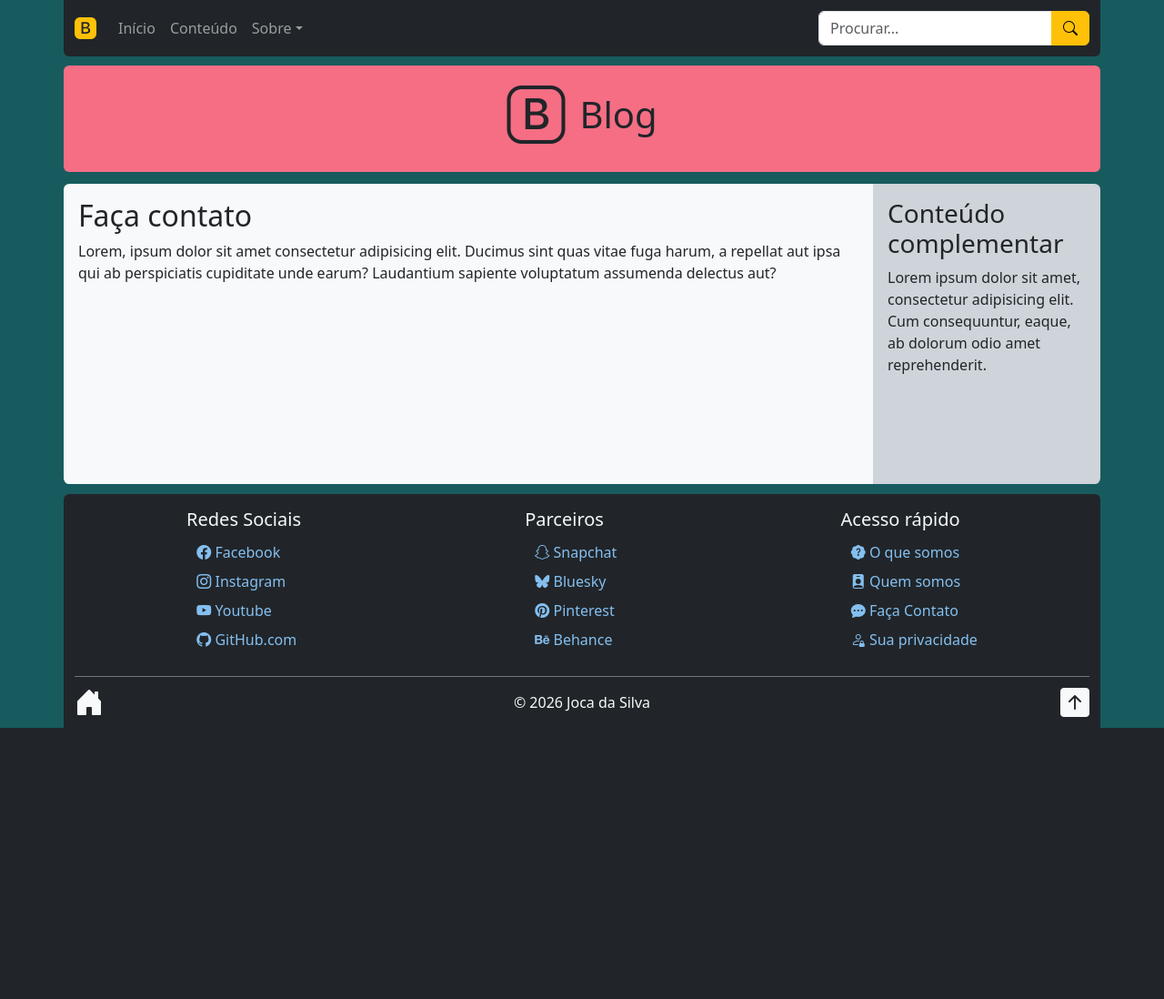
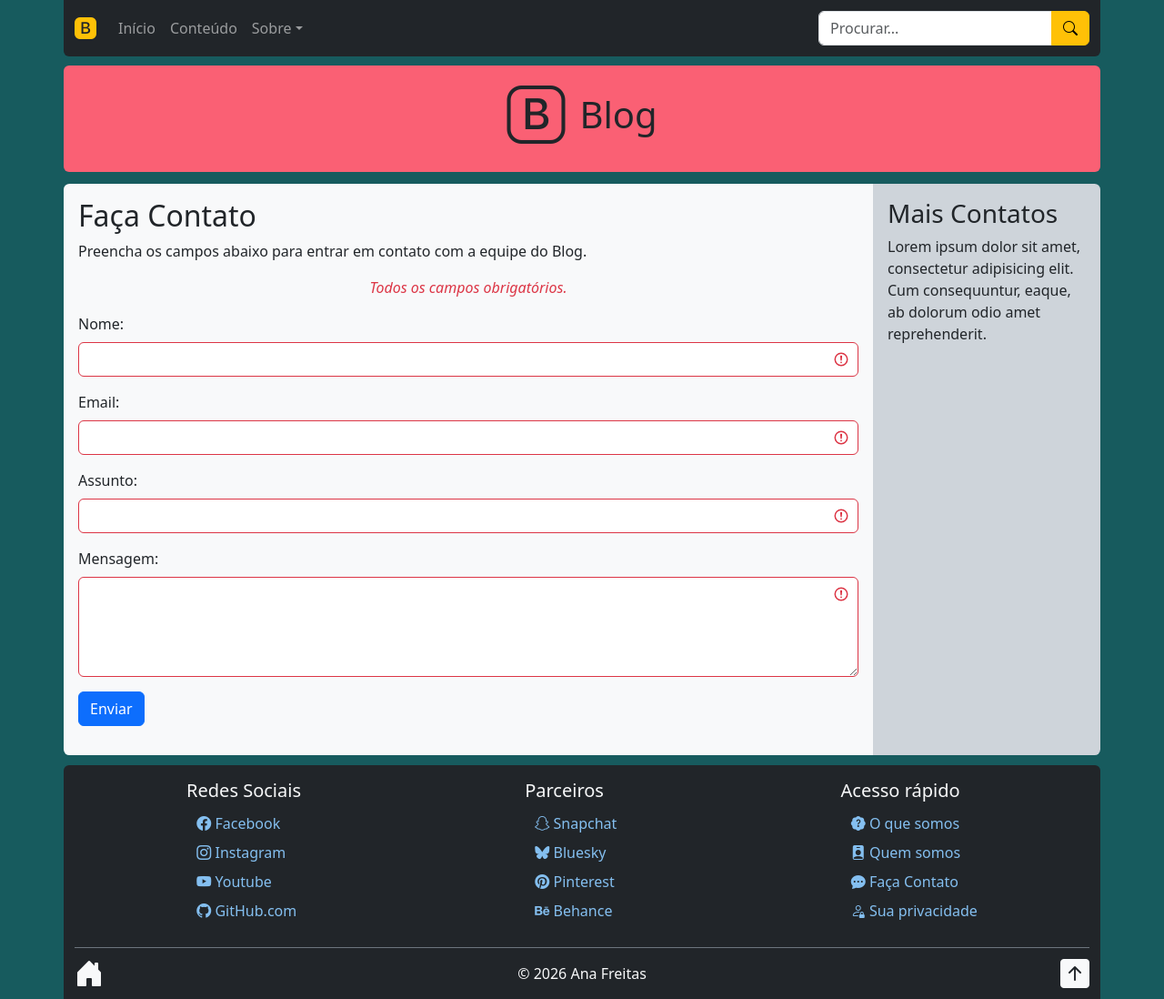
Before and after one commit to Aneleh22/blog, a Django app: page /contacts/ in a window 1280 px wide. Shown: the whole page at 91% size. Before the commit the page ends 800 px from the top, so only its background shows below. Run offline with Django 5.2, Linux system fonts and the light colour scheme.

Commit message:
ajustando templates

```diff
--- a/blog/templates/_base.html
+++ b/blog/templates/_base.html
@@ -8,67 +8,21 @@
     <link rel="stylesheet" href="https://cdn.jsdelivr.net/npm/bootstrap-icons@1.13.2/font/bootstrap-icons.min.css">
     <title>Blog</title>
     <style>
-        body {
-            background-color: rgb(23, 91, 94);
-        }
-
-        .navbar-brand {
-            font-size: 1.5rem;
-        }
-
-        body>header {
-            background-color: rgb(245, 110, 132);
-            margin-top: 4.5rem;
-        }
-
-        body>header i {
-            font-size: 4rem;
-        }
-
-        body>main {
-            margin-top: .8rem;
-        }
-
-        body>footer {
-            margin-top: .7rem;
-        }
-
-        .footer-top a {
-            color: rgb(132, 191, 240);
-            text-decoration: none;
-            margin-left: .7rem;
-        }
-
-        .footer-top a:hover {
-            color: var(--bs-warning);
-        }
-
-        .footer-botton a {
-            color: var(--bs-light);
-        }
-
-        .footer-botton a:hover {
-            color: var(--bs-warning);
-        }
-
-        .main-article-section {
-            border-radius: .4rem .4rem 0 0;
-        }
-
-        .main-aside {
-            border-radius: 0 0 .4rem .4rem;
-        }
-
+        body { background-color: rgb(23, 91, 94); }
+        .navbar-brand { font-size: 1.5rem; }
+        body>header { background-color: rgb(250, 96, 116); margin-top: 4.5rem; }
+        body>header i { font-size: 4rem; }
+        body>main { margin-top: .8rem; }
+        body>footer { margin-top: .7rem; }
+        .footer-top a { color: rgb(132, 191, 240); text-decoration: none; margin-left: .7rem; }
+        .footer-top a:hover { color: var(--bs-warning); }
+        .footer-botton a { color: var(--bs-light); }
+        .footer-botton a:hover { color: var(--bs-warning); }
+        .main-article-section { border-radius: .4rem .4rem 0 0; }
+        .main-aside { border-radius: 0 0 .4rem .4rem; }
         @media screen and (min-width: 768px) {
-            .main-aside {
-                min-width: 250px;
-                max-width: 250px;
-                border-radius: 0 .4rem .4rem 0;
-            }
-
-            .main-article-section {
-                border-radius: .4rem 0 0 .4rem;
-            }
+            .main-aside { min-width: 250px; max-width: 250px; border-radius: 0 .4rem .4rem 0; }
+            .main-article-section { border-radius: .4rem 0 0 .4rem; }
         }
     </style>
 </head>
@@ -76,12 +30,12 @@
 <body data-bs-theme="light" class="px-2 min-vh-100 d-flex flex-column">
     <nav class="container navbar navbar-expand-md navbar-dark text-bg-dark fixed-top mx-auto rounded-bottom">
         <div class="container-fluid">
-            <a class="navbar-brand" href="#index"><i class="bi bi-bootstrap-fill text-warning"></i></a>
+            <a class="navbar-brand" href="{% url 'home' %}"><i class="bi bi-bootstrap-fill text-warning"></i></a>
             <button class="navbar-toggler" type="button" data-bs-toggle="collapse" data-bs-target="#mynavbar"><span
                     class="navbar-toggler-icon"></span></button>
             <div class="collapse navbar-collapse" id="mynavbar">
                 <ul class="navbar-nav me-auto">
-                    <li class="nav-item"><a class="nav-link" href="#index">Início</a></li>
+                    <li class="nav-item"><a class="nav-link" href="{% url 'home' %}">Início</a></li>
                     <li class="nav-item"><a class="nav-link" href="#content">Conteúdo</a></li>
                     <li class="nav-item dropdown">
                         <a class="nav-link dropdown-toggle" href="#" role="button" data-bs-toggle="dropdown">Sobre</a>
@@ -92,7 +46,7 @@
                             <li>
                                 <hr class="dropdown-divider">
                             </li>
-                            <li><a class="dropdown-item" href="#contacts">Faça contato</a></li>
+                            <li><a class="dropdown-item" href="{% url 'contacts' %}">Faça contato</a></li>
                         </ul>
                     </li>
                 </ul>
@@ -150,14 +104,14 @@
                 <nav class="d-flex flex-column lh-lg">
                     <a href="#about_site"><i class="bi bi-patch-question-fill"></i> <span>O que somos</span></a>
                     <a href="#about_author"><i class="bi bi-person-badge-fill"></i> <span>Quem somos</span></a>
-                    <a href="#contacts"><i class="bi bi-chat-dots-fill"></i> <span>Faça Contato</span></a>
+                    <a href="{% url 'contacts' %}"><i class="bi bi-chat-dots-fill"></i> <span>Faça Contato</span></a>
                     <a href="#policies"><i class="bi bi-person-lock"></i> <span>Sua privacidade</span></a>
                 </nav>
             </div>
         </div>
         <div class="footer-botton d-flex align-items-center justify-content-between border-top border-secondary mt-3">
-            <a href="#index" class="fs-2 py-1"><i class="bi bi-house-door-fill"></i></a>
-            <div>&copy; 2026 Joca da Silva</div>
+            <a href="{% url 'home' %}" class="fs-2 py-1"><i class="bi bi-house-door-fill"></i></a>
+            <div>&copy; 2026 {{ ownername | default:"Sem dono" }}</div>
             <a href="#top" class="fs-2"><i class="bi bi-arrow-up-square-fill"></i></a>
         </div>
     </footer>
--- a/blog/templates/contacts.html
+++ b/blog/templates/contacts.html
@@ -1,23 +1,37 @@
 {% extends '_base.html' %}
 
-{# Esse trecho será substituído no template base! #}
 {% block content %}
 <section>
-
-    <h2>Faça contato</h2>
-    <p>Lorem, ipsum dolor sit amet consectetur adipisicing elit. Ducimus sint quas vitae fuga harum, a repellat aut ipsa
-        qui ab perspiciatis cupiditate unde earum? Laudantium sapiente voluptatum assumenda delectus aut?</p>
-
+    <h2>Faça Contato</h2>
+    <p>Preencha os campos abaixo para entrar em contato com a equipe do Blog.</p>
+    <p class="fs-6 text-danger text-center"><em>Todos os campos obrigatórios.</em></p>
+    <form class="was-validated">
+        <p>
+            <label for="name" class="form-label">Nome:</label>
+            <input type="text" name="name" id="name" required minlength="2" class="form-control">
+        </p>
+        <p>
+            <label for="email" class="form-label">Email:</label>
+            <input type="email" name="email" id="email" required class="form-control">
+        </p>
+        <p>
+            <label for="subject" class="form-label">Assunto:</label>
+            <input type="text" name="subject" id="subject" required minlength="3" class="form-control">
+        </p>
+        <p>
+            <label for="message" class="form-label">Mensagem:</label>
+            <textarea name="message" id="message" rows="4" required minlength="4" class="form-control"></textarea>
+        </p>
+        <p>
+            <button class="btn btn-primary">Enviar</button>
+        </p>
+    </form>
 </section>
 {% endblock %}
 
-{# Esse trecho será substituído no template base! #}
 {% block aside %}
 <aside>
-
-    <h3>Conteúdo complementar</h3>
-    <p>Lorem ipsum dolor sit amet, consectetur adipisicing elit. Cum consequuntur, eaque, ab dolorum odio amet
-        reprehenderit.</p>
-
+    <h3>Mais Contatos</h3>
+    <p>Lorem ipsum dolor sit amet, consectetur adipisicing elit. Cum consequuntur, eaque, ab dolorum odio amet reprehenderit.</p>
 </aside>
 {% endblock %}
--- a/blog/views/contacts.py
+++ b/blog/views/contacts.py
@@ -1,4 +1,8 @@
 from django.shortcuts import render
 
 def contacts(request):
-    return render(request, 'contacts.html')
+    return render(
+        request,
+        'contacts.html',
+        { 'ownername': 'Ana Freitas' }
+    )
--- a/blog/views/home.py
+++ b/blog/views/home.py
@@ -1,4 +1,4 @@
 from django.shortcuts import render
 
 def home(request):
-    return render(request, 'home.html')
+    return render(request, 'home.html', {'ownername': 'Ana Freitas'})
```
